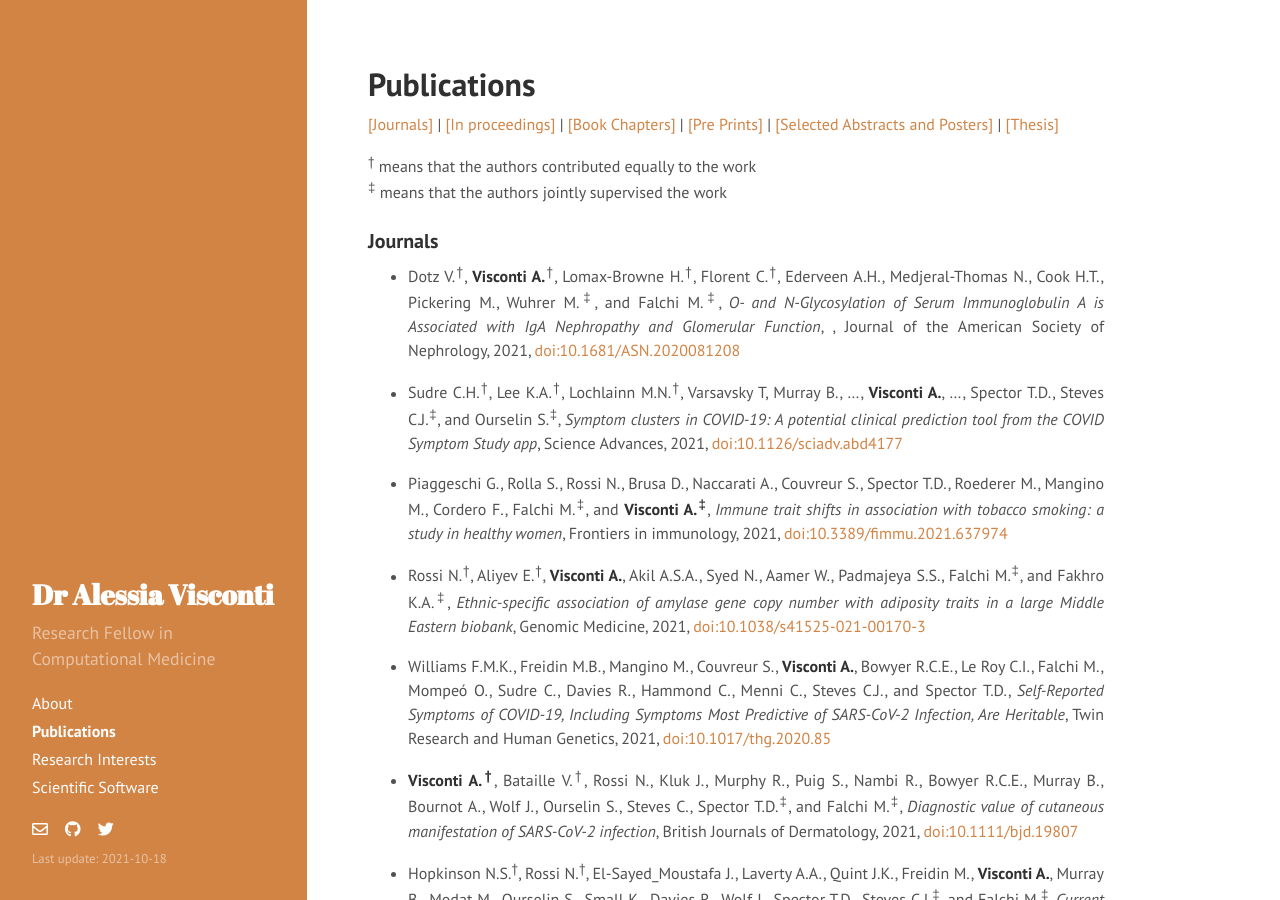
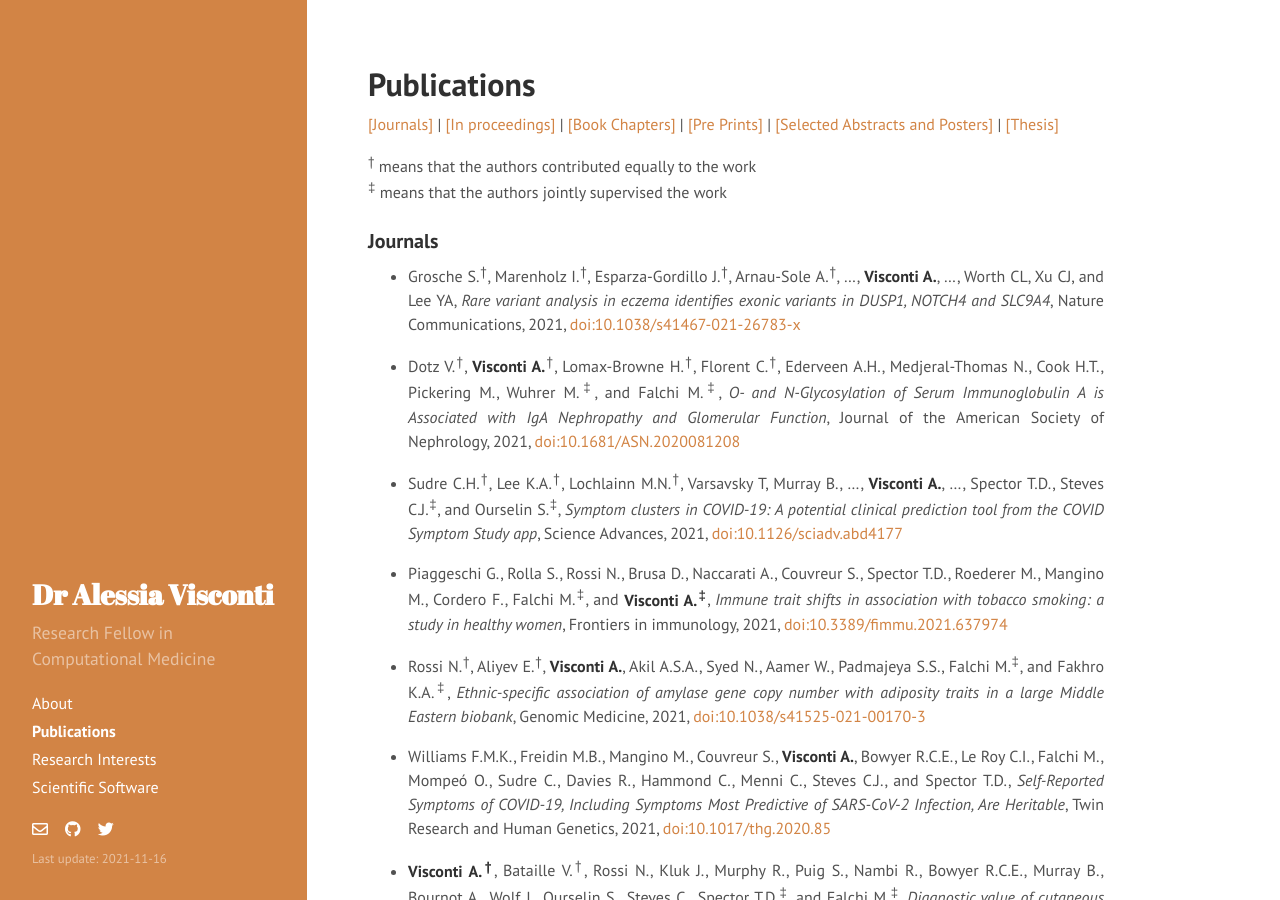
Before and after one commit to alesssia/alesssia.github.io, a Jekyll site: the page built from publications.md, in a window 1280 px wide and 900 px high. Built offline with Jekyll 4.4.1, drawn with Linux system fonts in a browser that asks for light colours; nearby versions of some CDN libraries; a style sheet for code colours, icons or effects is not loaded.

Commit message:
Added Eczema rare variants to publications

```diff
--- a/_config.yml
+++ b/_config.yml
@@ -11,7 +11,7 @@ tagline:     ''
 description: 'Research Fellow in Computational Medicine'
 url:         http://alesssia.github.io/
 baseurl:     /
-lastmod:    '2021-10-18'
+lastmod:    '2021-11-16'
 
 author:
   name:      'Alessia Visconti'
--- a/publications.md
+++ b/publications.md
@@ -17,7 +17,9 @@ title: Publications
 
 ###  Journals
 
-- Dotz V.<sup>†</sup>, **Visconti A.**<sup>†</sup>, Lomax-Browne H.<sup>†</sup>, Florent C.<sup>†</sup>, Ederveen A.H., Medjeral-Thomas N., Cook H.T., Pickering M.,  Wuhrer M.<sup>‡</sup>, and Falchi M.<sup>‡</sup>, *O- and N-Glycosylation of Serum Immunoglobulin A is Associated with IgA Nephropathy and Glomerular Function*, , Journal of the American Society of Nephrology, 2021, [doi:10.1681/ASN.2020081208](https://jasn.asnjournals.org/content/early/2021/06/11/ASN.2020081208)
+- Grosche S.<sup>†</sup>, Marenholz I.<sup>†</sup>, Esparza-Gordillo J.<sup>†</sup>, Arnau-Sole A.<sup>†</sup>, ..., **Visconti A.**, ..., Worth CL, Xu CJ, and Lee YA, *Rare variant analysis in eczema identifies exonic variants in DUSP1, NOTCH4 and SLC9A4*, Nature Communications, 2021, [doi:10.1038/s41467-021-26783-x](https://www.nature.com/articles/s41467-021-26783-x)
+
+- Dotz V.<sup>†</sup>, **Visconti A.**<sup>†</sup>, Lomax-Browne H.<sup>†</sup>, Florent C.<sup>†</sup>, Ederveen A.H., Medjeral-Thomas N., Cook H.T., Pickering M.,  Wuhrer M.<sup>‡</sup>, and Falchi M.<sup>‡</sup>, *O- and N-Glycosylation of Serum Immunoglobulin A is Associated with IgA Nephropathy and Glomerular Function*, Journal of the American Society of Nephrology, 2021, [doi:10.1681/ASN.2020081208](https://jasn.asnjournals.org/content/early/2021/06/11/ASN.2020081208)
 
 - Sudre C.H.<sup>†</sup>, Lee K.A.<sup>†</sup>, Lochlainn M.N.<sup>†</sup>, Varsavsky T, Murray B., ..., **Visconti A.**, ..., Spector T.D., Steves C.J.<sup>‡</sup>, and Ourselin S.<sup>‡</sup>, *Symptom clusters in COVID-19: A potential clinical prediction tool from the COVID Symptom Study app*, Science Advances, 2021, [doi:10.1126/sciadv.abd4177](https://advances.sciencemag.org/content/7/12/eabd4177)
 
```
Also changed, not shown: 2 other files.
